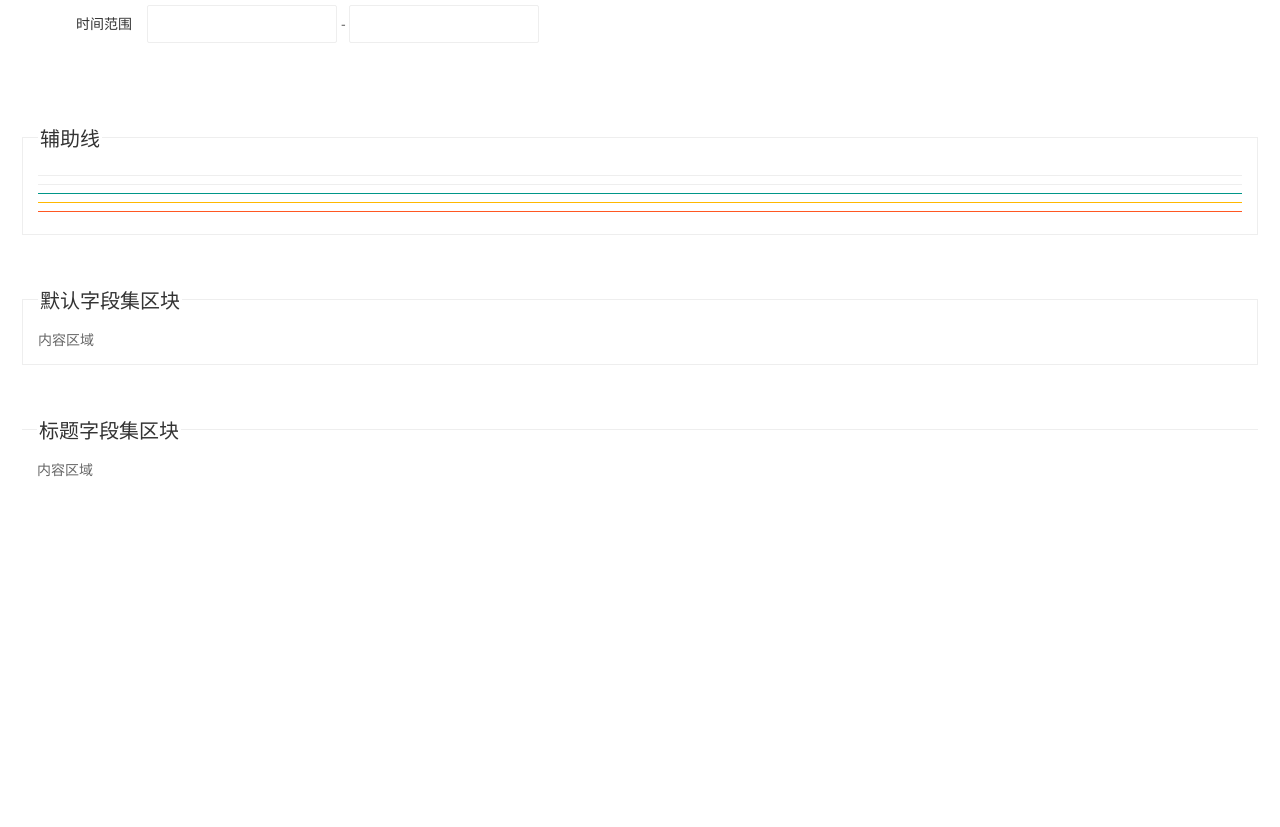
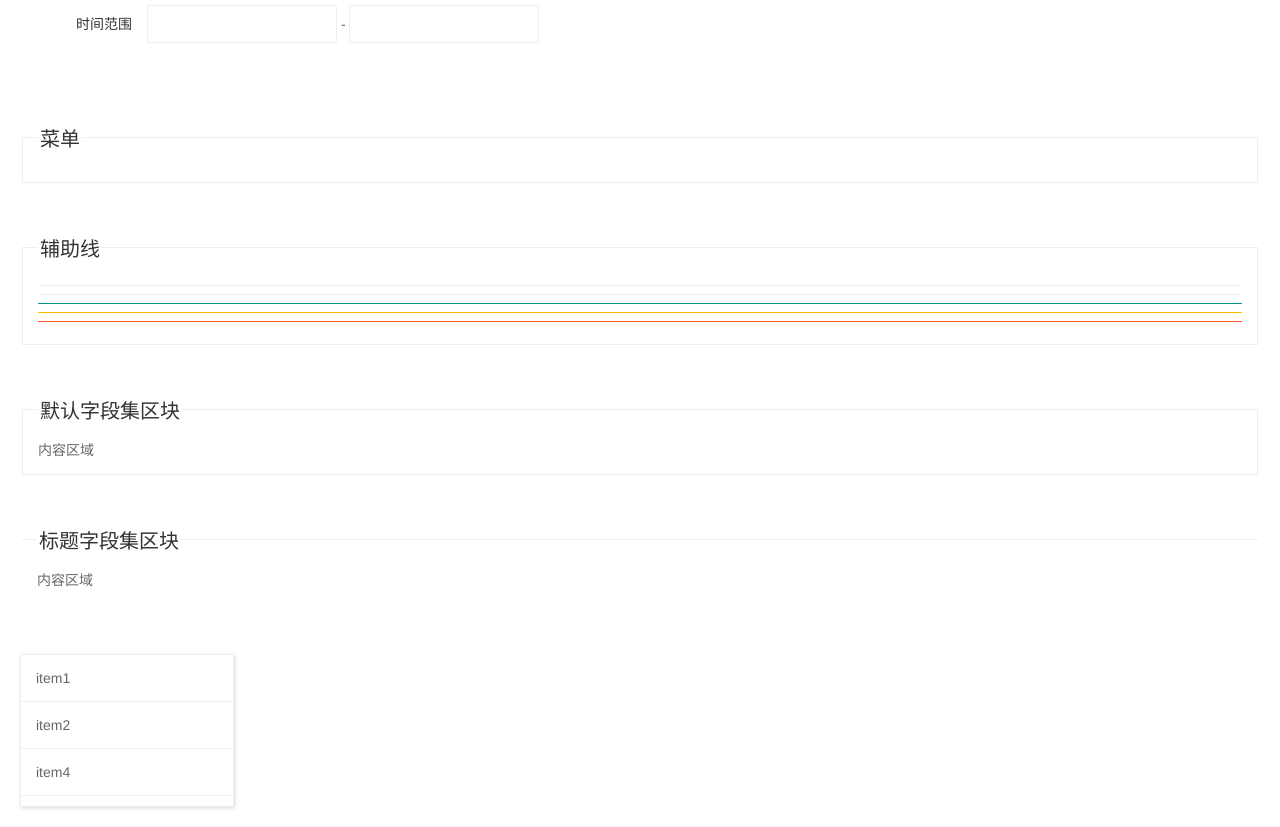
Before and after one commit to wanls4583/jy-ui, a plain HTML site: page test.html in a window 1280 px wide. Shown: the part 3761-4588 px from the top of the page. Before the commit the page ends 4325 px from the top, so only its background shows below. Drawn offline with Linux system fonts and the light colour scheme; a web font is replaced by a local one.

Commit message:
[master]

```diff
--- /dev/null
+++ b/css/_menu.scss
@@ -0,0 +1,86 @@
+.song-menu {
+    display: inline-block;
+    *display: inline;
+    *zoom: 1;
+    width: 212px;
+    padding: 5px 0;
+    border: 1px solid $light-color;
+    box-shadow: 1px 1px 4px rgba(0, 0, 0, .15);
+    background-color: #fff;
+
+    &-item {
+        position: relative;
+        padding: 0 $pd15;
+        cursor: pointer;
+
+        ul {
+            display: none;
+        }
+
+        &:hover {
+            background-color: $light-color;
+        }
+    }
+
+    &-group {
+        &:hover {
+            background-color: transparent;
+        }
+    }
+
+    &-right {
+        ul {
+            position: absolute;
+            top: 0;
+            left: 100%;
+            margin-left: 10px;
+            margin-top: -5px;
+            padding: 5px 0;
+            border: 1px solid $light-color;
+            box-shadow: 1px 1px 4px rgba(0, 0, 0, .15);
+            background-color: #fff;
+        }
+
+        &:hover {
+            background-color: $light-color;
+        }
+    }
+
+    &-border {
+        height: 0;
+        margin: 5px 0;
+        border-top: 1px solid $light-color;
+    }
+
+    &-item-title {
+        position: relative;
+        line-height: 36px;
+
+        .song-icon {
+            display: none;
+            position: absolute;
+            top: 0;
+            right: 0;
+            user-select: none;
+        }
+
+        .song-menu-down-icon,
+        .song-menu-right-icon {
+            display: block;
+        }
+    }
+
+    &-open {
+        ul {
+            display: block;
+        }
+
+        .song-menu-down-icon {
+            display: none;
+        }
+
+        .song-menu-up-icon {
+            display: block;
+        }
+    }
+}
--- a/css/song-ui.scss
+++ b/css/song-ui.scss
@@ -5,6 +5,7 @@
 @import 'pager';
 @import 'table';
 @import 'date';
+@import 'menu';
 
 @font-face {
     font-family: 'iconfont';
--- a/modules/date.js
+++ b/modules/date.js
@@ -138,7 +138,10 @@
 
         var SongDate = {
             render: function (option) {
-                return new Class(option);
+                var date = new Class(option);
+                return {
+
+                };
             }
         }
 
@@ -957,7 +960,7 @@
         return SongDate;
     }
     if ("function" == typeof define && define.amd) {
-        define('dialog', ['./jquery', './common'], function ($, Common) {
+        define('date', ['./jquery', './common'], function ($, Common) {
             return factory($, Common);
         });
     } else {
--- /dev/null
+++ b/modules/menu.js
@@ -0,0 +1,160 @@
+!(function (window) {
+    function factory($, Common) {
+        var downIcon = '&#xe74b;';
+        var upIcon = '&#xe757;';
+        var leftIcon = '&#xe733;';
+        var rightIcon = '&#xe734;';
+        var tpl = {
+            menu: '<ul class="song-menu"></ul>',
+            item: '<li class="song-menu-item">\
+                <div class="song-menu-item-title"></div>\
+            </li>',
+            right: '<i class="song-icon song-menu-right-icon">' + rightIcon + '</i>',
+            down: '<i class="song-icon song-menu-down-icon">' + downIcon + '</i>',
+            up: '<i class="song-icon song-menu-up-icon">' + upIcon + '</i>',
+            border: '<div class="song-menu-border"></div>'
+        }
+
+        var menuClass = {
+            title: 'song-menu-item-title',
+            group: 'song-menu-group',
+            static: 'song-menu-static',
+            open: 'song-menu-open',
+            right: 'song-menu-right',
+            border: 'song-menu-border'
+        }
+
+        var ieVersion = Common.getIeVersion();
+        var docBody = window.document.body;
+        var docElement = window.document.documentElement;
+        var $docBody = $(docBody);
+
+        var SongMenu = {
+            render: function (option) {
+                return new Class(option);
+            }
+        }
+
+        // 页码类
+        function Class(option) {
+            var event = Common.getEvent();
+            this.on = event.on;
+            this.once = event.once;
+            this.trigger = event.trigger;
+            this.option = Object.assign({}, option);
+            this.render();
+        }
+
+        Class.prototype.render = function () {
+            this.$elem = $(this.option.elem);
+            this.data = this.option.data.concat([]);
+            this.$menu = $(tpl.menu);
+            this.idKeyMap = {};
+            this.dataMap = {};
+            this.key = 0;
+            this.appendItem(this.data, this.$menu);
+            this.bindEvent();
+            if (this.option.position == 'static') {
+                if (this.$elem && this.$elem.length) {
+                    this.$elem.append(this.$menu);
+                } else {
+                    $docBody.append(this.$menu);
+                }
+                this.$menu.addClass(dateClass.static);
+            } else {
+                $docBody.append(this.$menu);
+                this.setPosition();
+            }
+        }
+
+        Class.prototype.appendItem = function (data, $parent) {
+            var that = this;
+            data.map(function (item) {
+                var $item = $(tpl.item);
+                var $title = $item.children('.' + menuClass.title);
+                item = Object.assign({}, item);
+                item._song_key = that.key;
+                $item.attr('data-key', that.key);
+                $title.html(typeof that.option.template === 'function' ? that.option.template(item) : item.title);
+                that.key++;
+                $parent.append($item);
+                if (item.id !== undefined) {
+                    that.idKeyMap[id] = that.key;
+                    that.dataMap[that.key] = item;
+                }
+                if (item.children && item.children.length) {
+                    var $ul = $('<ul></ul>');
+                    $item.append($ul);
+                    $item.addClass(menuClass.group);
+                    if (item.openType == 'right') {
+                        $title.append(tpl.right);
+                        $item.addClass(menuClass.right);
+                    } else {
+                        $title.append(tpl.down + tpl.up);
+                    }
+                    if (that.option.open) {
+                        $item.addClass(menuClass.open);
+                    }
+                    that.appendItem(item.children, $ul);
+                }
+            });
+            $parent = $parent.parent();
+            $parent.parent().append(tpl.border);
+            if ($parent.prev() && !$parent.prev().hasClass(menuClass.border)) {
+                $(tpl.border).insertBefore($parent);
+            }
+        }
+
+        Class.prototype.setPosition = function () {
+            if (this.$elem.length) {
+                var offset = this.$elem.offset();
+                this.$menu.css({
+                    top: offset.top + this.$elem[0].offsetHeight + 5,
+                    left: offset.left
+                })
+                if (ieVersion <= 6) {
+                    var ie6MarginTop = docElement.scrollTop || docBody.scrollTop || 0;
+                    var ie6MarginLeft = docElement.scrollLeft || docBody.scrollLeft || 0;
+                    this.$menu.css({
+                        marginTop: ie6MarginTop,
+                        marginLeft: ie6MarginLeft
+                    })
+                }
+            }
+        }
+
+        // 获取li绑定的数据
+        Class.prototype.getBindData = function (dom) {
+            var storeData = store[this.filter];
+            return storeData.dataMap[$(dom).attr('data-key')];
+        }
+
+        Class.prototype.bindEvent = function () {
+            var that = this;
+            this.$menu.delegate('li.' + menuClass.group, 'click', function () {
+                var $this = $(this);
+                if (!$this.hasClass(menuClass.right)) {
+                    $this.toggleClass(menuClass.open);
+                }
+            });
+            this.$menu.delegate('li.' + menuClass.right, 'mouseover', function () {
+                var $this = $(this);
+                $this.addClass(menuClass.open);
+            });
+            this.$menu.delegate('li.' + menuClass.right, 'mouseleave', function () {
+                var $this = $(this);
+                $this.removeClass(menuClass.open);
+            });
+        }
+
+        return SongMenu;
+    }
+    if ("function" == typeof define && define.amd) {
+        define('menu', ['./jquery', './common'], function ($, Common) {
+            return factory($, Common);
+        });
+    } else {
+        window.SongUi = window.SongUi || {};
+        window.SongUi.Menu = factory(window.$, window.SongUi.Common);
+    }
+})(window)
--- a/test.html
+++ b/test.html
@@ -379,6 +379,12 @@
         </div>
     </fieldset>
     <fieldset class="song-field">
+        <legend>菜单</legend>
+        <div class="song-field-box">
+            <div id="menu"></div>
+        </div>
+    </fieldset>
+    <fieldset class="song-field">
         <legend>辅助线</legend>
         <div class="song-field-box">
             <hr>
@@ -408,6 +414,7 @@
 <script src="./modules/dialog.js"></script>
 <script src="./modules/table.js"></script>
 <script src="./modules/date.js"></script>
+<script src="./modules/menu.js"></script>
 <script>
     window.JSON = window.JSON || {
         stringify: function (d) { return String(d) }
@@ -775,6 +782,12 @@
         type: 'time',
         range: true
     });
+    SongUi.Menu.render({
+        elem: '#menu',
+        data: [{ title: 'item1' },
+        { title: 'item2', children: [{ title: 'item3' }] },
+        { title: 'item4', openType: 'right', children: [{ title: 'item5' }] }]
+    })
 </script>
 
 </html>
```
Also changed, not shown: css/song-ui.css, 1 other file.
